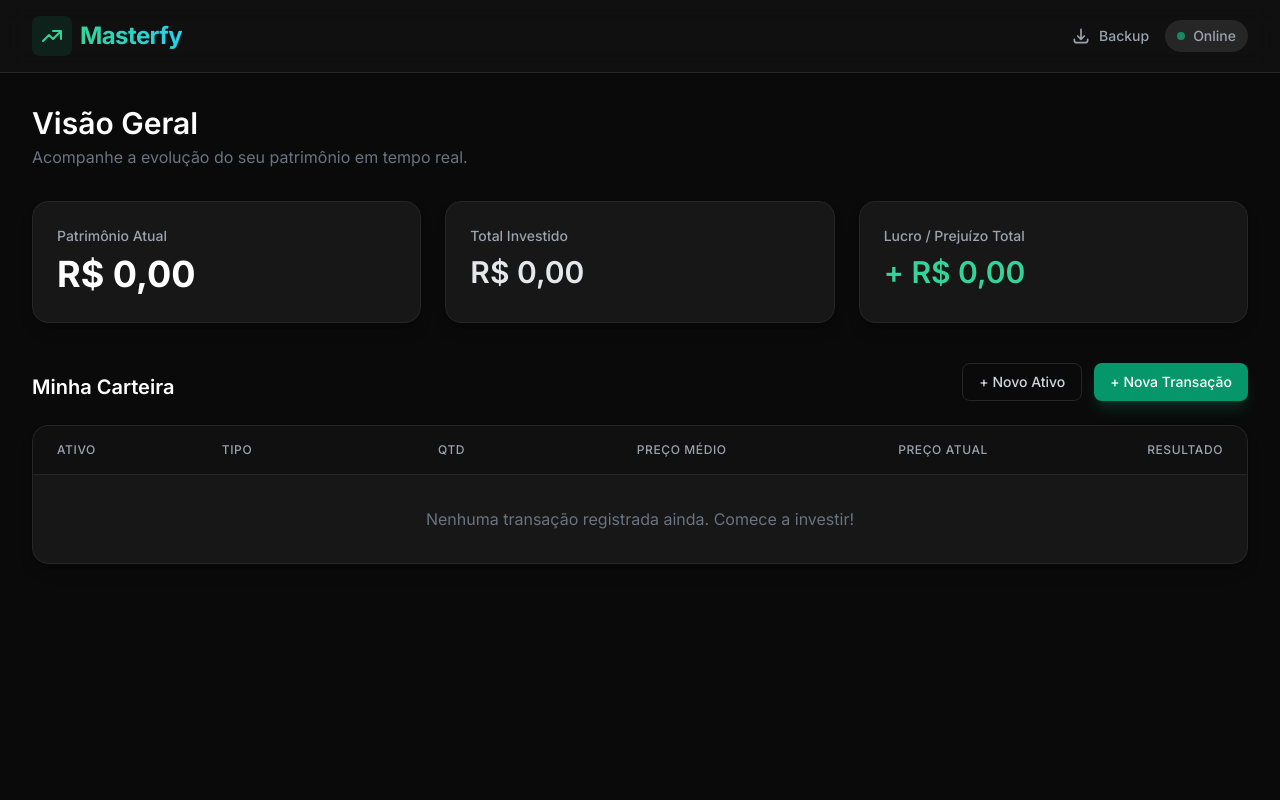
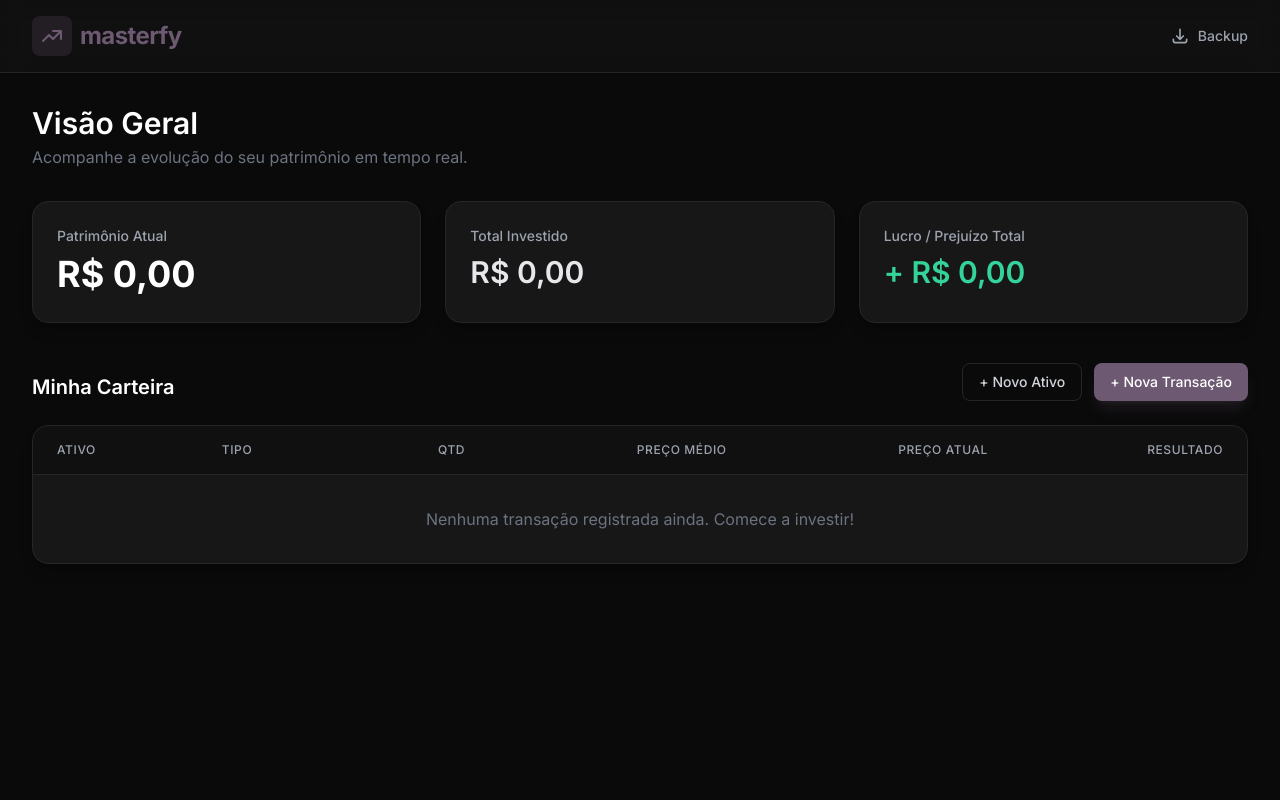
Before and after one commit to gvsprod/masterfy, a FastAPI app: page / in a window 1280 px wide. Run offline with FastAPI, Linux system fonts and the light colour scheme; data that the repository does not hold is empty; some libraries are stand-ins or nearby versions.

Commit message:
Atualiza o design para roxo primary, lowercase e remover tag online

```diff
--- a/templates/index.html
+++ b/templates/index.html
@@ -3,7 +3,7 @@
 <head>
     <meta charset="UTF-8">
     <meta name="viewport" content="width=device-width, initial-scale=1.0">
-    <title>Masterfy | Wealth Tracker</title>
+	<title>masterfy | Wealth Tracker</title>
     <script src="https://cdn.tailwindcss.com"></script>
     <link href="https://fonts.googleapis.com/css2?family=Inter:wght@300;400;500;600;700&display=swap" rel="stylesheet">
 
@@ -13,37 +13,37 @@
             theme: {
                 extend: {
                     fontFamily: { sans: ['Inter', 'sans-serif'] },
-                    colors: { dark: '#0a0a0a', card: '#171717', border: '#262626' }
+                    colors: {
+                        dark: '#0a0a0a',
+                        card: '#171717',
+                        border: '#262626',
+                        primary: '#6D5A72',
+                        primaryHover: '#58485c' /* Um tom um pouco mais escuro para o hover */
+                    }
                 }
             }
         }
     </script>
 </head>
-<body class="bg-dark text-gray-300 font-sans antialiased min-h-screen selection:bg-emerald-500 selection:text-white">
+<body class="bg-dark text-gray-300 font-sans antialiased min-h-screen selection:bg-primary selection:text-white">
 
      <nav class="border-b border-border bg-card/50 backdrop-blur-md sticky top-0 z-10">
         <div class="max-w-7xl mx-auto px-4 sm:px-6 lg:px-8 py-4 flex justify-between items-center">
             <div class="flex items-center gap-2">
-                <div class="bg-emerald-500/10 p-2 rounded-lg text-emerald-400">
+                <div class="bg-primary/20 p-2 rounded-lg text-primary">
                     <svg class="w-6 h-6" fill="none" stroke="currentColor" viewBox="0 0 24 24"><path stroke-linecap="round" stroke-linejoin="round" stroke-width="2" d="M13 7h8m0 0v8m0-8l-8 8-4-4-6 6"></path></svg>
                 </div>
-                <h1 class="text-2xl font-bold bg-clip-text text-transparent bg-gradient-to-r from-emerald-400 to-cyan-400 tracking-tight">
-                    Masterfy
+                <h1 class="text-2xl font-bold text-primary tracking-tight">
+                    masterfy
                 </h1>
             </div>
 
             <div class="flex items-center gap-4">
-                <a href="/backup/download" class="text-sm font-medium text-gray-400 hover:text-emerald-400 transition-colors flex items-center gap-2" title="Baixar Cópia de Segurança">
+                <a href="/backup/download" class="text-sm font-medium text-gray-400 hover:text-primary transition-colors flex items-center gap-2" title="Baixar Cópia de Segurança">
                     <svg class="w-5 h-5" fill="none" stroke="currentColor" viewBox="0 0 24 24"><path stroke-linecap="round" stroke-linejoin="round" stroke-width="2" d="M4 16v1a3 3 0 003 3h10a3 3 0 003-3v-1m-4-4l-4 4m0 0l-4-4m4 4V4"></path></svg>
                     Backup
                 </a>
-
-                <span class="text-sm font-medium text-gray-400">
-                    <span class="bg-border px-3 py-1.5 rounded-full flex items-center gap-2">
-                        <span class="w-2 h-2 rounded-full bg-emerald-500 animate-pulse"></span> Online
-                    </span>
-                </span>
-            </div>
+                </div>
         </div>
     </nav>
 
@@ -84,7 +84,7 @@
                     + Novo Ativo
                 </button>
 
-                <button onclick="document.getElementById('modal-transacao').classList.remove('hidden')" class="bg-emerald-600 hover:bg-emerald-500 text-white px-4 py-2 rounded-lg text-sm font-medium transition-colors shadow-lg shadow-emerald-500/20">
+                <button onclick="document.getElementById('modal-transacao').classList.remove('hidden')" class="bg-primary hover:bg-primaryHover text-white px-4 py-2 rounded-lg text-sm font-medium transition-colors shadow-lg shadow-primary/20">
                     + Nova Transação
                 </button>
             </div>
@@ -108,7 +108,7 @@
                         <tr class="hover:bg-white/[0.02] transition-colors group">
                             <td class="px-6 py-4">
 								<a href="/ativo/{{ pos.ativo_id }}" class="block cursor-pointer">
-									<div class="font-semibold text-white group-hover:text-emerald-400 transition-colors underline-offset-4 hover:underline">{{ pos.ticker }}</div>
+									<div class="font-semibold text-white group-hover:text-primary transition-colors underline-offset-4 hover:underline">{{ pos.ticker }}</div>
 									<div class="text-xs text-gray-500">{{ pos.nome }}</div>
 								</a>
 							</td>
@@ -166,11 +166,11 @@
                 <div class="grid grid-cols-2 gap-4">
                     <div>
                         <label class="block text-sm font-medium text-gray-400 mb-1">Ticker (Sigla)</label>
-                        <input type="text" name="ticker" required placeholder="Ex: VALE3" class="w-full bg-dark border border-border rounded-lg px-4 py-2.5 text-white focus:outline-none focus:border-emerald-500 transition-colors uppercase">
+                        <input type="text" name="ticker" required placeholder="Ex: VALE3" class="w-full bg-dark border border-border rounded-lg px-4 py-2.5 text-white focus:outline-none focus:border-primary transition-colors uppercase">
                     </div>
                     <div>
                         <label class="block text-sm font-medium text-gray-400 mb-1">Tipo</label>
-                        <select name="tipo" required class="w-full bg-dark border border-border rounded-lg px-4 py-2.5 text-white focus:outline-none focus:border-emerald-500 transition-colors">
+                        <select name="tipo" required class="w-full bg-dark border border-border rounded-lg px-4 py-2.5 text-white focus:outline-none focus:border-primary transition-colors">
                             <option value="ACAO">Ação</option>
                             <option value="FII">Fundo Imobiliário (FII)</option>
                             <option value="ETF">ETF</option>
@@ -182,12 +182,12 @@
 
                 <div>
                     <label class="block text-sm font-medium text-gray-400 mb-1">Nome Descritivo</label>
-                    <input type="text" name="nome" required placeholder="Ex: Vale ON / CDB Banco XP" class="w-full bg-dark border border-border rounded-lg px-4 py-2.5 text-white focus:outline-none focus:border-emerald-500 transition-colors">
+                    <input type="text" name="nome" required placeholder="Ex: Vale ON / CDB Banco XP" class="w-full bg-dark border border-border rounded-lg px-4 py-2.5 text-white focus:outline-none focus:border-primary transition-colors">
                 </div>
 
                 <div>
                     <label class="block text-sm font-medium text-gray-400 mb-1">Indexador (Para Renda Fixa)</label>
-                    <select name="indexador" class="w-full bg-dark border border-border rounded-lg px-4 py-2.5 text-white focus:outline-none focus:border-emerald-500 transition-colors">
+                    <select name="indexador" class="w-full bg-dark border border-border rounded-lg px-4 py-2.5 text-white focus:outline-none focus:border-primary transition-colors">
                         <option value="" selected>Nenhum (Para Ações/FIIs)</option>
                         <option value="CDI">CDI</option>
                         <option value="IPCA">IPCA</option>
@@ -196,7 +196,7 @@
                 </div>
 
                 <div class="pt-4">
-                    <button type="submit" class="w-full bg-emerald-600 hover:bg-emerald-500 text-white font-medium py-2.5 rounded-lg transition-colors shadow-lg shadow-emerald-500/20">
+                    <button type="submit" class="w-full bg-primary hover:bg-primaryHover text-white font-medium py-2.5 rounded-lg transition-colors shadow-lg shadow-primary/20">
                         Salvar Ativo
                     </button>
                 </div>
@@ -216,7 +216,7 @@
 
                 <div>
                     <label class="block text-sm font-medium text-gray-400 mb-1">Ativo</label>
-                    <select name="ativo_id" required class="w-full bg-dark border border-border rounded-lg px-4 py-2.5 text-white focus:outline-none focus:border-emerald-500 transition-colors">
+                    <select name="ativo_id" required class="w-full bg-dark border border-border rounded-lg px-4 py-2.5 text-white focus:outline-none focus:border-primary transition-colors">
                         <option value="" disabled selected>Selecione um ativo...</option>
                         {% for ativo in ativos %}
                             <option value="{{ ativo.id }}">{{ ativo.ticker }} - {{ ativo.nome }}</option>
@@ -227,11 +227,11 @@
                 <div class="grid grid-cols-2 gap-4">
                     <div>
                         <label class="block text-sm font-medium text-gray-400 mb-1">Data</label>
-                        <input type="date" name="data" required class="w-full bg-dark border border-border rounded-lg px-4 py-2.5 text-white focus:outline-none focus:border-emerald-500 transition-colors">
+                        <input type="date" name="data" required class="w-full bg-dark border border-border rounded-lg px-4 py-2.5 text-white focus:outline-none focus:border-primary transition-colors">
                     </div>
                     <div>
                         <label class="block text-sm font-medium text-gray-400 mb-1">Tipo</label>
-                        <select name="tipo_transacao" required class="w-full bg-dark border border-border rounded-lg px-4 py-2.5 text-white focus:outline-none focus:border-emerald-500 transition-colors">
+                        <select name="tipo_transacao" required class="w-full bg-dark border border-border rounded-lg px-4 py-2.5 text-white focus:outline-none focus:border-primary transition-colors">
                             <option value="COMPRA">Compra</option>
                             <option value="VENDA">Venda</option>
                         </select>
@@ -241,16 +241,16 @@
                 <div class="grid grid-cols-2 gap-4">
                     <div>
                         <label class="block text-sm font-medium text-gray-400 mb-1">Quantidade</label>
-                        <input type="number" step="0.0001" name="quantidade" required placeholder="Ex: 100" class="w-full bg-dark border border-border rounded-lg px-4 py-2.5 text-white focus:outline-none focus:border-emerald-500 transition-colors">
+                        <input type="number" step="0.0001" name="quantidade" required placeholder="Ex: 100" class="w-full bg-dark border border-border rounded-lg px-4 py-2.5 text-white focus:outline-none focus:border-primary transition-colors">
                     </div>
                     <div>
                         <label class="block text-sm font-medium text-gray-400 mb-1">Preço Unitário (R$)</label>
-                        <input type="number" step="0.01" name="preco_unitario" required placeholder="Ex: 35.50" class="w-full bg-dark border border-border rounded-lg px-4 py-2.5 text-white focus:outline-none focus:border-emerald-500 transition-colors">
+                        <input type="number" step="0.01" name="preco_unitario" required placeholder="Ex: 35.50" class="w-full bg-dark border border-border rounded-lg px-4 py-2.5 text-white focus:outline-none focus:border-primary transition-colors">
                     </div>
                 </div>
 
                 <div class="pt-4">
-                    <button type="submit" class="w-full bg-emerald-600 hover:bg-emerald-500 text-white font-medium py-2.5 rounded-lg transition-colors shadow-lg shadow-emerald-500/20">
+                    <button type="submit" class="w-full bg-primary hover:bg-primaryHover text-white font-medium py-2.5 rounded-lg transition-colors shadow-lg shadow-primary/20">
                         Salvar Transação
                     </button>
                 </div>
```
Also changed, not shown: templates/ativo.html (+11 -8 lines).
